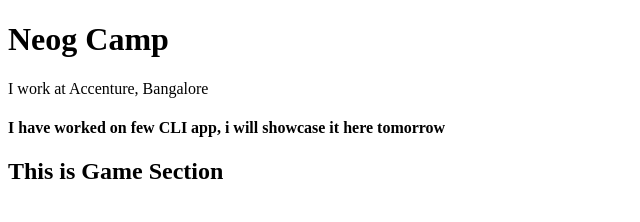
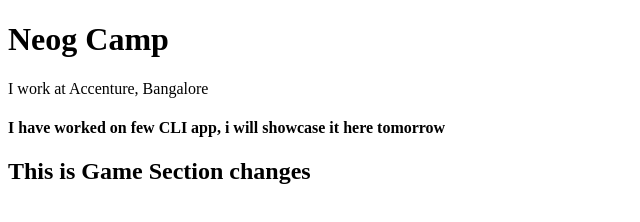
Before and after one commit to RakeshRanjanUIDeveloper/rakeshranjan-demo, a plain HTML site: page index.html in a window 1280 px wide. Shown: the whole page, without its empty margins (0-640 px from the left). Drawn offline with Linux system fonts and the light colour scheme.

Commit message:
update: done

```diff
--- a/index.html
+++ b/index.html
@@ -13,7 +13,7 @@
     <p>I work at Accenture, Bangalore</p>
     <h4>I have worked on few CLI app, i will showcase it here tomorrow</h4>
     <div class="game">
-        <h2>This is Game Section</h2>
+        <h2>This is Game Section changes</h2>
     </div>
 </body>
 
```
